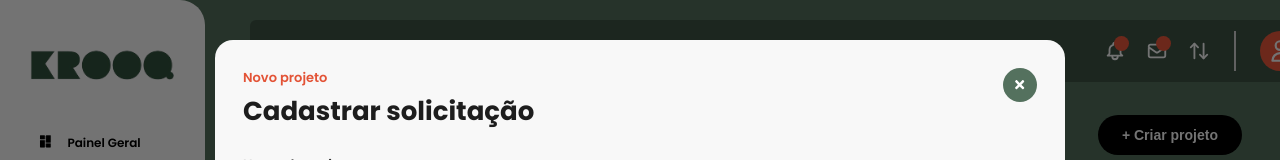
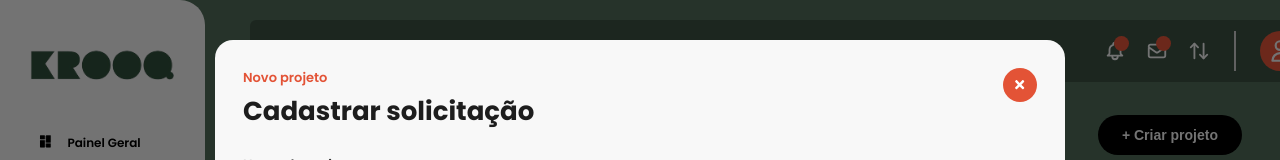
Before and after one commit to KROOQOFC/Front-End-KROOQ, a React (Vite) app in the folder krooq/: page /projetosCliente in a window 1280 px wide. Both pictures are taken after a click on the button "+ Criar projeto". Shown: the top 160 px of the page. Built offline with nearby package versions, Linux system fonts and the light colour scheme; no server answers.

Commit message:
altera a cor de fundo dos botões nos modais de criação e edição de projeto

```diff
--- a/krooq/src/components/ModalCriarProjetoCliente/ModalCriarProjetoCliente.css
+++ b/krooq/src/components/ModalCriarProjetoCliente/ModalCriarProjetoCliente.css
@@ -60,7 +60,7 @@
   height: 34px;
   border: none;
   border-radius: 50%;
-  background-color: #54715e;
+  background-color: #E35336;
   color: #fff;
   cursor: pointer;
   display: flex;
--- a/krooq/src/components/ModalEditarProjetoCliente/ModalEditarProjetoCliente.css
+++ b/krooq/src/components/ModalEditarProjetoCliente/ModalEditarProjetoCliente.css
@@ -47,7 +47,7 @@
   height: 34px;
   border: none;
   border-radius: 50%;
-  background-color: #54715e;
+  background-color: #E35336;
   color: #fff;
   cursor: pointer;
   display: flex;
```
